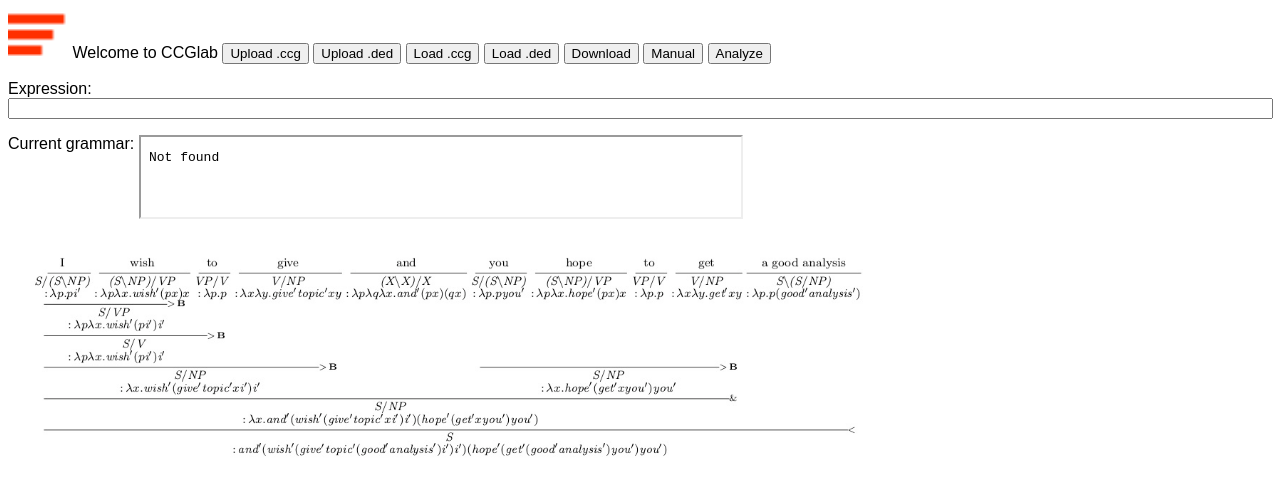
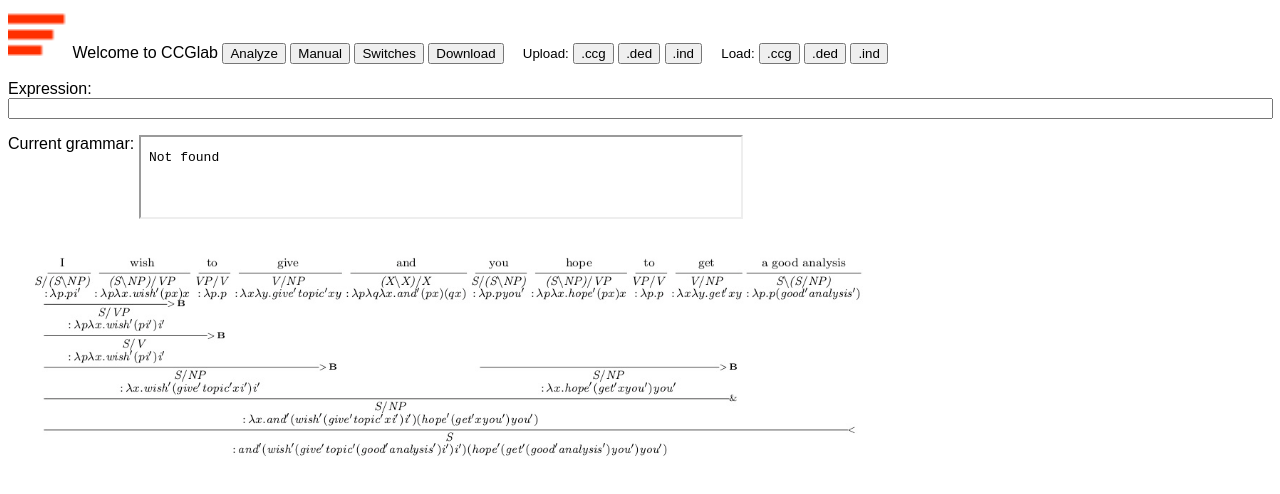
Before and after one commit to bozsahin/ccglab-server, a plain HTML site: page main.html in a window 1280 px wide. Drawn offline with Linux system fonts and the light colour scheme.

Commit message:
revised main, port kill crashes in multiple load

```diff
--- a/main.html
+++ b/main.html
@@ -7,13 +7,18 @@
 <p>
 <img src="ccglab2.ico" width="60" height="50">
 Welcome to CCGlab
-<button>Upload .ccg</button>
-<button>Upload .ded</button>
-<button>Load .ccg</button>
-<button>Load .ded</button>
+<button>Analyze</button>
+<button onclick="window.open('CCGlab-manual.pdf');">Manual</button>
+<button>Switches</button>
 <button>Download</button>
-<button onclick="window.open('CCGlab-manual.pdf');">Manual</button>
-<button>Analyze</button>
+<small>&nbsp; &nbsp; Upload:</small>
+<button>.ccg</button>
+<button>.ded</button>
+<button>.ind</button>
+<small>&nbsp; &nbsp;  Load:</small>
+<button>.ccg</button>
+<button>.ded</button>
+<button>.ind</button>
 
 
 <p>
```
